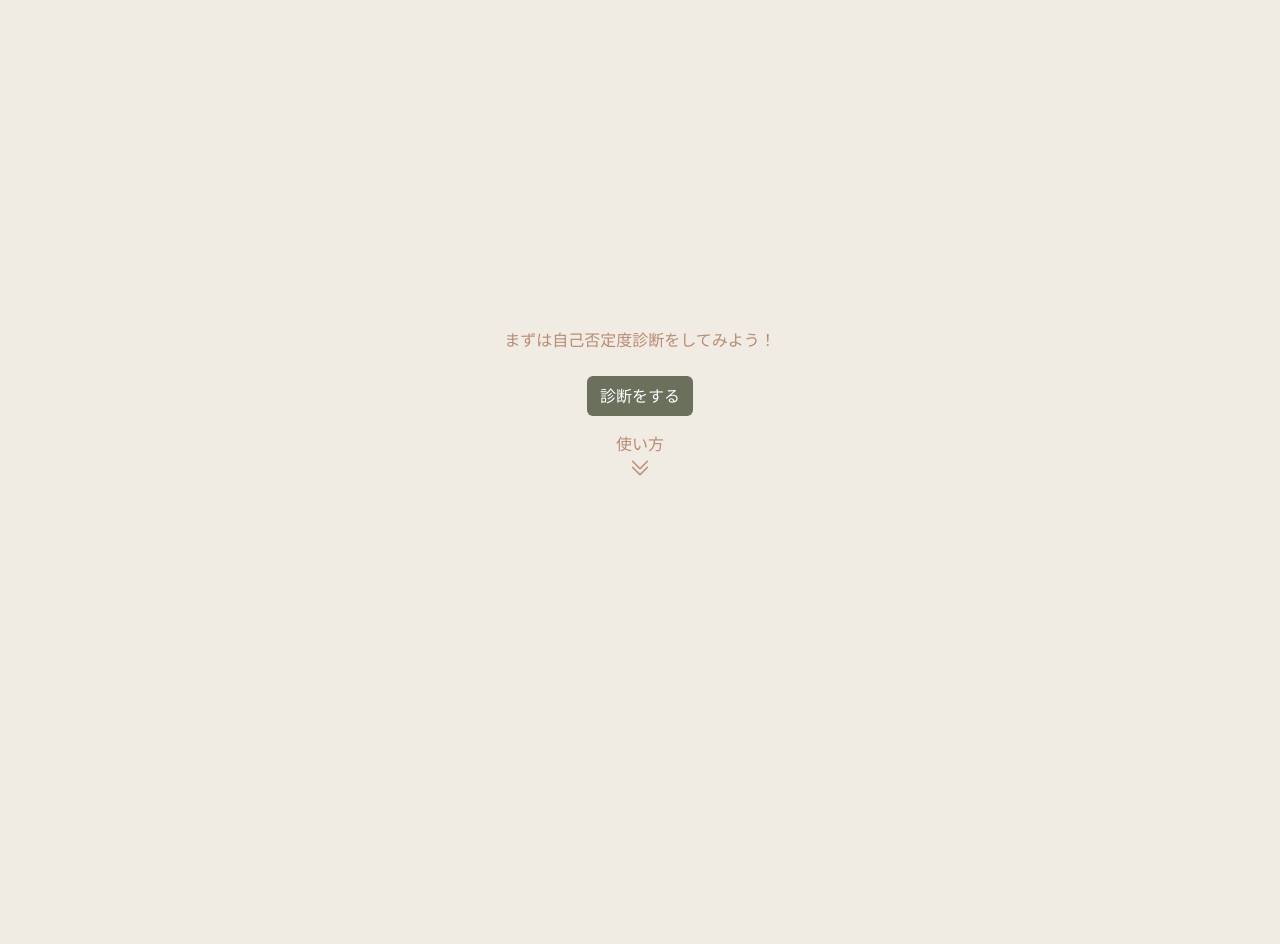
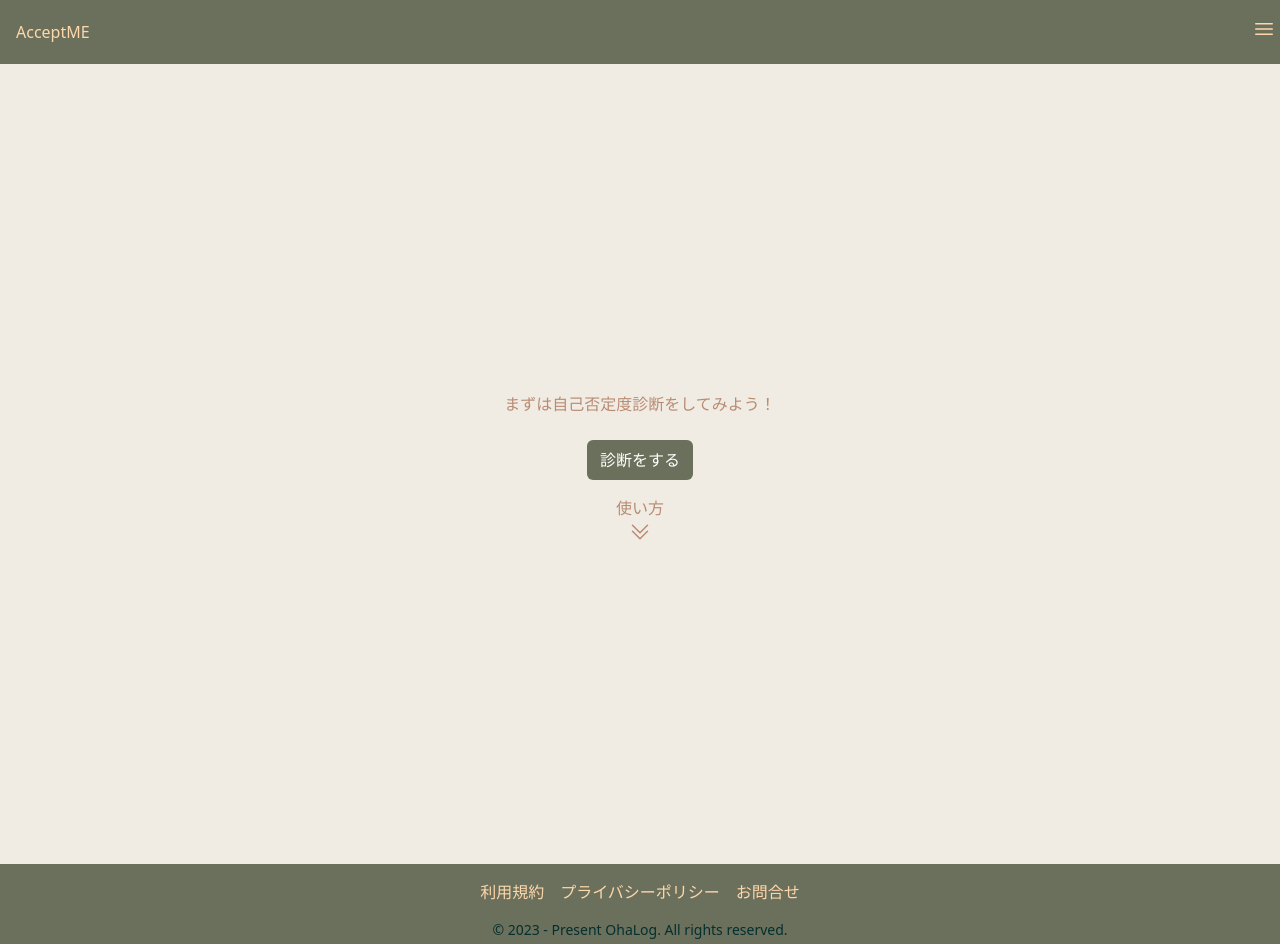
Before and after one commit to yoshi5170/self_acceptance_journey, a Rails app: page / in a window 1280 px wide. Before the commit the page ends 800 px from the top, so only its background shows below. Run offline with Rails 7, Linux system fonts and the light colour scheme; style sheets or scripts are compiled from the project's sources.

Commit message:
add: ヘッダーとフッターのレイアウトを追加

```diff
--- a/app/views/layouts/application.html.erb
+++ b/app/views/layouts/application.html.erb
@@ -11,6 +11,8 @@
   </head>
 
   <body>
+    <%= render 'shared/header' %>
     <%= yield %>
+    <%= render 'shared/footer' %>
   </body>
 </html>
--- a/app/views/shared/_footer.html.erb
+++ b/app/views/shared/_footer.html.erb
@@ -0,0 +1,15 @@
+<footer>
+    <div class="bg-customGreen flex flex-col justify-between items-center h-20 content-end">
+      <!-- nav - start -->
+      <nav class="flex flex-wrap justify-center gap-x-4 gap-y-2 md:justify-start my-4 text-orange-200">
+        <%= link_to "利用規約", terms_path, class: "transition duration-100 hover:text-orange-300 active:text-indigo-600" %>
+        <%= link_to "プライバシーポリシー", privacy_path, class: "transition duration-100 hover:text-orange-300 active:text-indigo-600" %>
+        <%= link_to "お問合せ", "#", class: "transition duration-100 hover:text-orange-300 active:text-indigo-600" %>
+
+
+      </nav>
+      <!-- nav - end -->
+
+      <div class="text-center text-sm text-teal-950 mb-2">© 2023 - Present OhaLog. All rights reserved.</div>
+    </div>
+</footer>
--- a/app/views/shared/_header.html.erb
+++ b/app/views/shared/_header.html.erb
@@ -0,0 +1,20 @@
+<header class="bg-customGreen flex flex-row justify-between items-center h-16">
+  <div class="text-orange-200 mx-4">
+    <%= link_to "AcceptME", "/" %>
+  </div>
+  <div class="flex space-x-4">
+    <nav>
+      <div class="dropdown dropdown-bottom dropdown-end h-full">
+        <div tabindex="0" class="m-1">
+          <svg xmlns="http://www.w3.org/2000/svg" fill="none" viewBox="0 0 24 24" stroke-width="1.5" stroke="currentColor" class="w-6 h-6 text-orange-200">
+            <path stroke-linecap="round" stroke-linejoin="round" d="M3.75 6.75h16.5M3.75 12h16.5m-16.5 5.25h16.5" />
+          </svg>
+        </div>
+        <ul tabindex="0" class="dropdown-content z-[1] menu p-2 shadow bg-customGreen rounded-box w-52 text-orange-200">
+          <li><a>Item 1</a></li>
+          <li><a>Item 2</a></li>
+        </ul>
+      </div>
+    </nav>
+  </div>
+</header>
```
